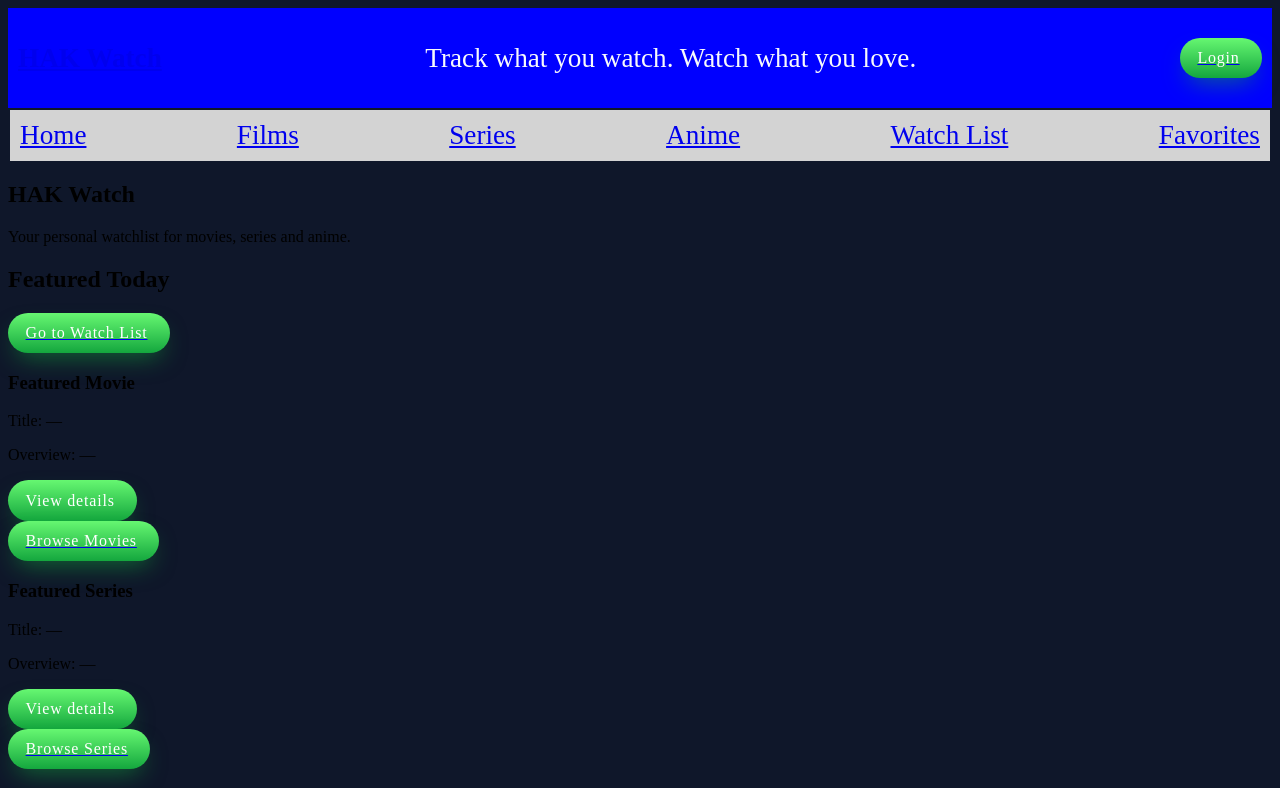
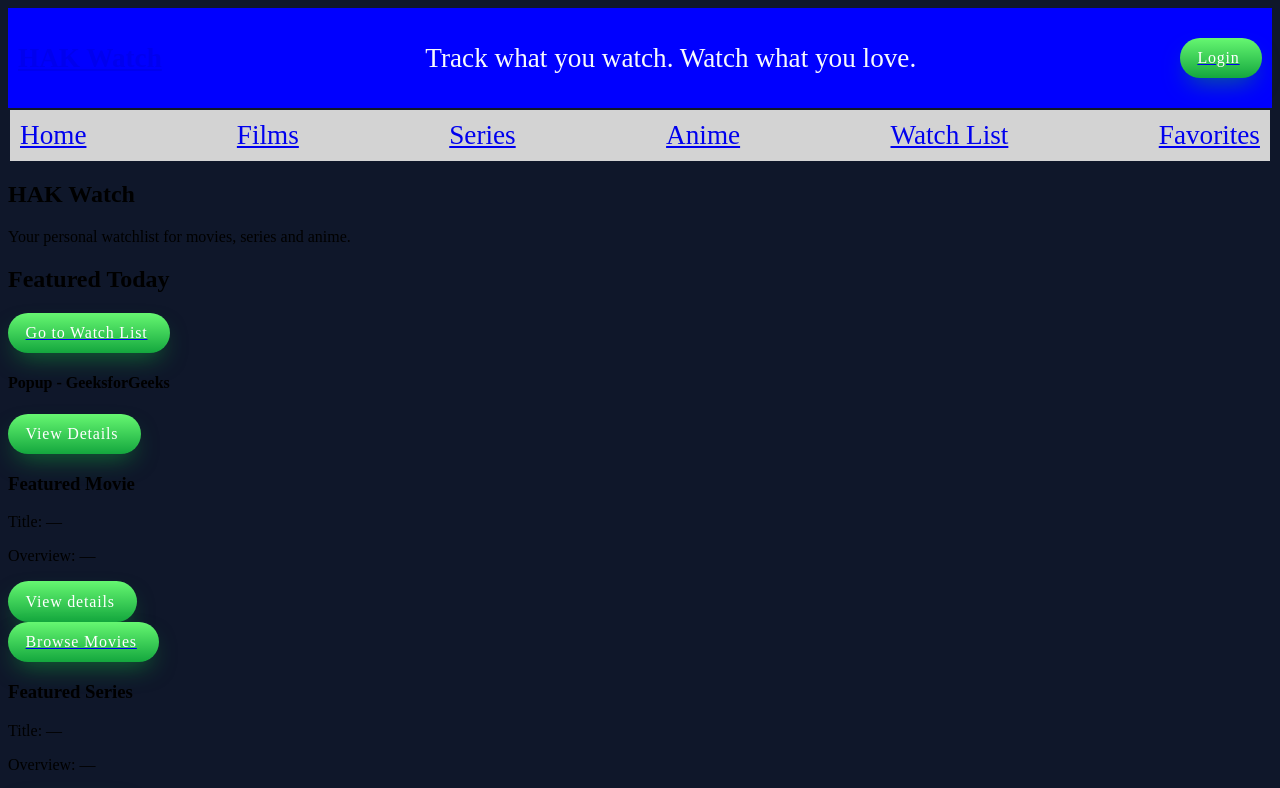
Before and after one commit to Stradow/Hak-Watch, a React (Vite) app: page / in a window 1280 px wide. Shown: the top 788 px of the page. Built offline with nearby package versions, Linux system fonts and the light colour scheme.

Commit message:
added pop feature

```diff
--- a/src/pages/HomePage.jsx
+++ b/src/pages/HomePage.jsx
@@ -1,4 +1,5 @@
 import { Link } from "react-router-dom";
+import Popup from "reactjs-popup";
 
 function HomePage() {
   return (
@@ -14,6 +15,24 @@ function HomePage() {
           <Link to="/watch-list">
             <button>Go to Watch List</button>
           </Link>
+
+          <div>
+            <h4>Popup - GeeksforGeeks</h4>
+            <Popup
+              trigger={<button> View Details </button>}
+              position="right center"
+            >
+              <div>
+                Lorem ipsum dolor sit amet consectetur adipisicing elit. Ipsa
+                assumenda, nulla reprehenderit eveniet possimus ducimus est eum
+                amet deserunt consequatur commodi ut vel ad doloremque ullam
+                nisi quo atque. Distinctio culpa pariatur ullam laborum
+                praesentium velit quis, quae ratione perspiciatis quos totam
+                possimus eum saepe dolore cupiditate temporibus cumque
+                laudantium.
+              </div>
+            </Popup>
+          </div>
 
           <article>
             <h3>Featured Movie</h3>
```
